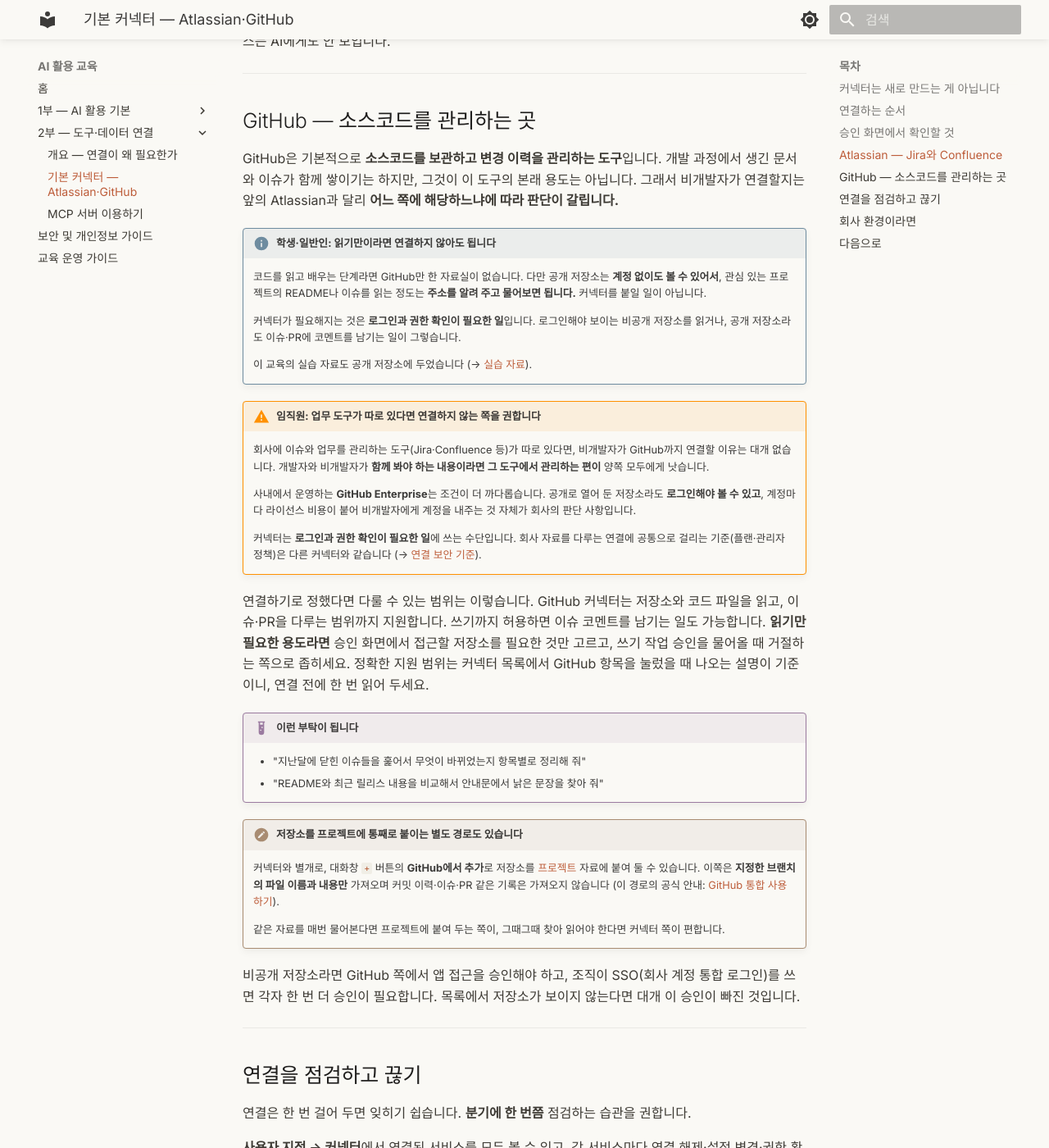
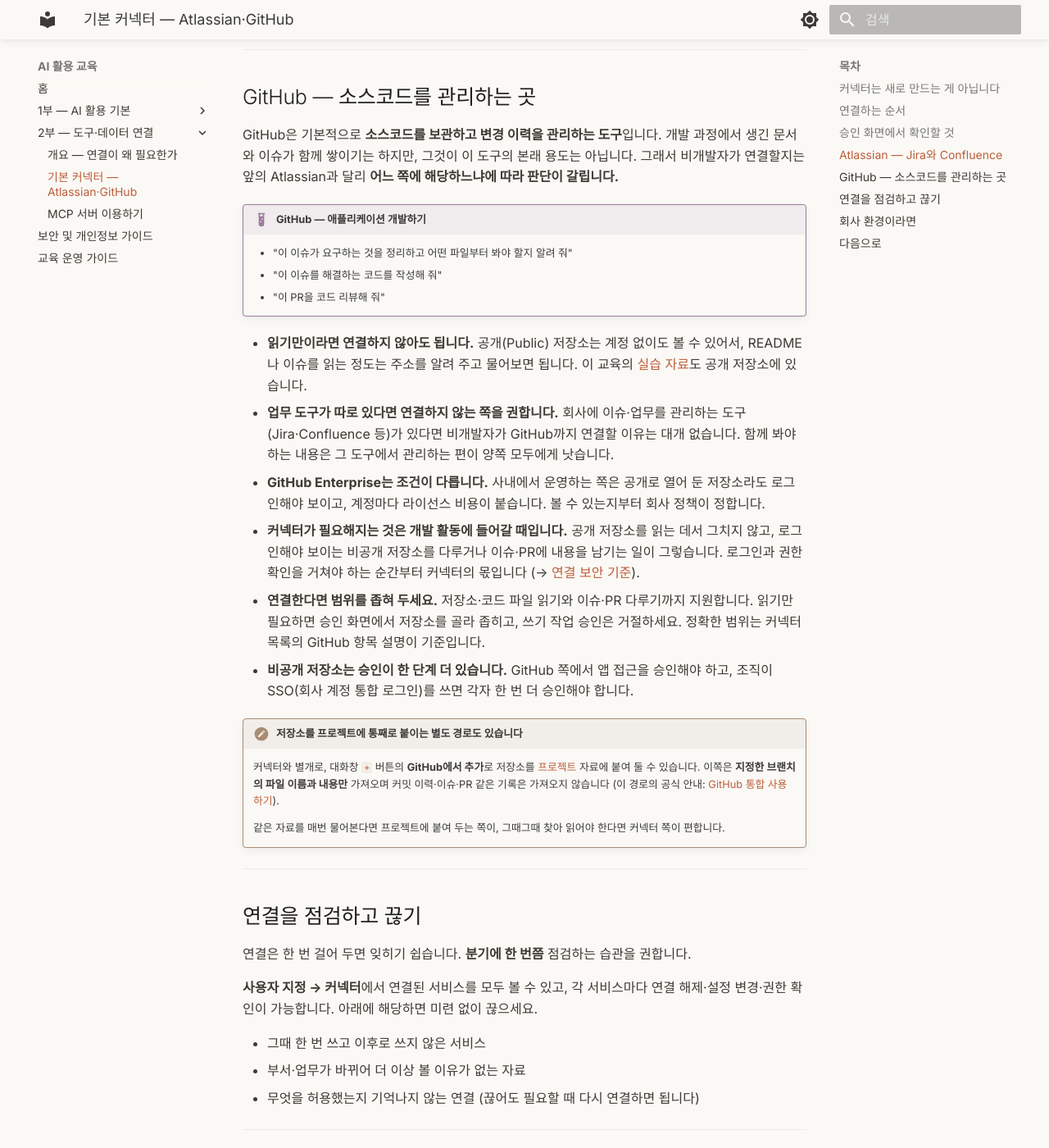
Before and after one commit to scroogy-dev/ai-onboarding, an MkDocs documentation site: the page built from docs/connect/connectors.md, in a window 1280 px wide and 1400 px high, scrolled down 4866 px. Shown: the whole window at 82% size. Built offline with MkDocs 1.6.1 and Material for MkDocs 9.7.7, drawn with Linux system fonts in a browser that asks for light colours; some of the changed text lies outside the part shown.

Commit message:
docs: 기본 커넥터 정리 (#55)
카드 15개를 8개로 줄이고 GitHub 절을 목록으로 재구성했다.

- info 3건·tip 1건·warning 3건을 본문으로 풀어 허용 유형 4종 밖 0건을
  만들었다. 라벨은 굵은 리드 문장으로 승격하고 하위 목록은 유지했다
- GitHub 절 예시 카드를 「GitHub ― 애플리케이션 개발하기」로 교체해 개발
  활동 예시(이슈 파악·구현·코드 리뷰)를 담고 첫 문단 뒤로 올렸다
- 그 아래 문단 6개를 목록 6항목으로 요약하고, 프로젝트 첨부 note를 절
  맨 아래로 옮겼다
- 중복 4건 제거: 「로그인·권한 확인이 필요한 일」 절 내 2회 → 1회, GHE
  서술 2곳 → 1곳, 범위 예고 문장, 「목록에서 저장소가 보이지 않는다면」
- 「그 칸의 실물」 등 사실과 다른 지칭을 고치고 명칭 지칭 자리를 낫표로
  통일했다

193 → 176줄. 페이지 게이트 4종(허용 유형·중복 라벨·U+2014·strict 빌드) 통과.

Claude-Session: https://claude.ai/code/session_01DHNs4p9ozCVU2wzGFCwMBu

```diff
--- a/docs/connect/connectors.md
+++ b/docs/connect/connectors.md
@@ -10,10 +10,9 @@
 
 ## 커넥터는 새로 만드는 게 아닙니다 { #what-is-connector }
 
-!!! info "1부에서 이미 나온 이야기입니다"
-    1부 [기본 용어 ― 하네스는 결국 "내가 세팅하는 것들"](../basics.md#model-harness)에서 하네스의 출처를 셋으로 나눴고, 그중 **"고르고·연결만 하는 것"** 칸에 *외부 서비스 연결*이 있었습니다. 커넥터가 바로 그 칸의 실물입니다.
+1부 [기본 용어 ― 하네스는 결국 "내가 세팅하는 것들"](../basics.md#model-harness)에서 하네스의 출처를 셋으로 나눴고, 그중 **「고르고·연결만 하는 것」**에 「외부 서비스 연결」이 있었습니다. 커넥터가 바로 그 실제 예입니다.
 
-    통로를 만드는 일은 서비스를 만든 쪽과 Anthropic이 이미 해 두었습니다. 내 몫은 **고를 것을 고르고, 무엇을 허용할지 정하는 것**입니다.
+통로를 만드는 일은 서비스를 만든 쪽과 Anthropic이 이미 해 두었습니다. 내 몫은 **고를 것을 고르고, 무엇을 허용할지 정하는 것**입니다.
 
 그래서 커넥터를 쓰는 데 필요한 건 기술이 아니라 **판단**입니다. 어떤 서비스를 연결할지, 어디까지 허용할지, 결과를 어떻게 확인할지, 이 세 가지만 정하면 됩니다.
 
@@ -59,14 +58,13 @@
 4. **권한 승인**: 어떤 자료에 접근할지 화면에 나옵니다. **여기서 멈춰 읽으세요** (→ [바로 아래](#approval-screen)).
 5. **대화에서 켜기**: 연결했다고 항상 쓰이는 건 아닙니다. `+` 버튼 → **커넥터**에서 해당 서비스의 **토글**을 켜면 그 대화에서 사용됩니다.
 
-!!! tip "쓸 만큼만 켜 두세요"
-    같은 메뉴의 **도구 액세스**에서 켜 둔 커넥터를 언제 불러올지 세 가지 중 고를 수 있습니다.
+**쓸 만큼만 켜 두세요.** 같은 메뉴의 **도구 액세스**에서 켜 둔 커넥터를 언제 불러올지 세 가지 중 고를 수 있습니다.
 
-    - **자동**(기본값): 지금 하는 일에 맞춰 Claude가 필요한 것만 불러옵니다. 대부분은 이대로 두면 됩니다.
-    - **항상 사용 가능**: 켜 둔 커넥터를 대화 시작 때 전부 불러옵니다. 몇 개를 늘 쓰는 경우에 편합니다.
-    - **필요할 때**: 찾아야 할 상황이 되면 그때 불러옵니다. 연결이 많아 대화가 무거워질 때 씁니다.
+- **자동**(기본값): 지금 하는 일에 맞춰 Claude가 필요한 것만 불러옵니다. 대부분은 이대로 두면 됩니다.
+- **항상 사용 가능**: 켜 둔 커넥터를 대화 시작 때 전부 불러옵니다. 몇 개를 늘 쓰는 경우에 편합니다.
+- **필요할 때**: 찾아야 할 상황이 되면 그때 불러옵니다. 연결이 많아 대화가 무거워질 때 씁니다.
 
-    켜 둔 커넥터가 많을수록 AI가 엉뚱한 곳을 뒤질 여지도 늘어나니, 어느 모드든 지금 하는 일에 필요한 것만 켜는 편이 결과도 깔끔합니다. 고르는 기준은 [Claude의 도구 접근 관리](https://support.claude.com/ko/articles/13730515)에 정리돼 있습니다.
+켜 둔 커넥터가 많을수록 AI가 엉뚱한 곳을 뒤질 여지도 늘어납니다. 고르는 기준은 [Claude의 도구 접근 관리](https://support.claude.com/ko/articles/13730515)에 정리돼 있습니다.
 
 공식 안내: [커넥터를 사용하여 Claude의 기능 확장하기](https://support.claude.com/ko/articles/11176164). 화면이 바뀌면 이쪽이 기준입니다.
 
@@ -88,7 +86,7 @@
 - **물어볼 때 줄이기**: AI가 쓰기 작업 승인을 물어오면 지금 필요하지 않은 것은 거절합니다.
 
 !!! warning "「내 권한 그대로」는 안심과 경고를 같이 줍니다"
-    권한이 새로 생기지 않는다는 점은 안심할 만합니다. 하지만 내 계정이 회사 자료 대부분에 접근할 수 있다면, **연결한 AI에게 열릴 수 있는 범위도 그만큼 넓어집니다.** "나는 권한이 넓은 편인가"를 한 번 떠올려 보고, 넓다면 승인 범위든 대화에서 켜는 범위든 한 단계 줄여 두세요.
+    권한이 새로 생기지 않는다는 점은 안심할 만합니다. 하지만 내 계정이 회사 자료 대부분에 접근할 수 있다면, **연결한 AI에게 열릴 수 있는 범위도 그만큼 넓어집니다.** '나는 권한이 넓은 편인가'를 한 번 떠올려 보고, 넓다면 승인 범위든 대화에서 켜는 범위든 한 단계 줄여 두세요.
 
     회사 자료가 오가는 연결의 기준은 [보안 및 개인정보 가이드 ― 외부 연결](../security-guide.md#external-connection)에 정리돼 있습니다.
 
@@ -127,32 +124,22 @@ Atlassian 커넥터는 **읽기와 쓰기를 모두** 지원합니다. Confluenc
 
 GitHub은 기본적으로 **소스코드를 보관하고 변경 이력을 관리하는 도구**입니다. 개발 과정에서 생긴 문서와 이슈가 함께 쌓이기는 하지만, 그것이 이 도구의 본래 용도는 아닙니다. 그래서 비개발자가 연결할지는 앞의 Atlassian과 달리 **어느 쪽에 해당하느냐에 따라 판단이 갈립니다.**
 
-!!! info "학생·일반인: 읽기만이라면 연결하지 않아도 됩니다"
-    코드를 읽고 배우는 단계라면 GitHub만 한 자료실이 없습니다. 다만 공개 저장소는 **계정 없이도 볼 수 있어서**, 관심 있는 프로젝트의 README나 이슈를 읽는 정도는 **주소를 알려 주고 물어보면 됩니다.** 커넥터를 붙일 일이 아닙니다.
+!!! example "GitHub ― 애플리케이션 개발하기"
+    - "이 이슈가 요구하는 것을 정리하고 어떤 파일부터 봐야 할지 알려 줘"
+    - "이 이슈를 해결하는 코드를 작성해 줘"
+    - "이 PR을 코드 리뷰해 줘"
 
-    커넥터가 필요해지는 것은 **로그인과 권한 확인이 필요한 일**입니다. 로그인해야 보이는 비공개 저장소를 읽거나, 공개 저장소라도 이슈·PR에 코멘트를 남기는 일이 그렇습니다.
-
-    이 교육의 실습 자료도 공개 저장소에 두었습니다 (→ [실습 자료](../labs.md)).
-
-!!! warning "임직원: 업무 도구가 따로 있다면 연결하지 않는 쪽을 권합니다"
-    회사에 이슈와 업무를 관리하는 도구(Jira·Confluence 등)가 따로 있다면, 비개발자가 GitHub까지 연결할 이유는 대개 없습니다. 개발자와 비개발자가 **함께 봐야 하는 내용이라면 그 도구에서 관리하는 편이** 양쪽 모두에게 낫습니다.
-
-    사내에서 운영하는 **GitHub Enterprise**는 조건이 더 까다롭습니다. 공개로 열어 둔 저장소라도 **로그인해야 볼 수 있고**, 계정마다 라이선스 비용이 붙어 비개발자에게 계정을 내주는 것 자체가 회사의 판단 사항입니다.
-
-    커넥터는 **로그인과 권한 확인이 필요한 일**에 쓰는 수단입니다. 회사 자료를 다루는 연결에 공통으로 걸리는 기준(플랜·관리자 정책)은 다른 커넥터와 같습니다 (→ [연결 보안 기준](../security-guide.md#external-connection)).
-
-연결하기로 정했다면 다룰 수 있는 범위는 이렇습니다. GitHub 커넥터는 저장소와 코드 파일을 읽고, 이슈·PR을 다루는 범위까지 지원합니다. 쓰기까지 허용하면 이슈 코멘트를 남기는 일도 가능합니다. **읽기만 필요한 용도라면** 승인 화면에서 접근할 저장소를 필요한 것만 고르고, 쓰기 작업 승인을 물어올 때 거절하는 쪽으로 좁히세요. 정확한 지원 범위는 커넥터 목록에서 GitHub 항목을 눌렀을 때 나오는 설명이 기준이니, 연결 전에 한 번 읽어 두세요.
-
-!!! example "이런 부탁이 됩니다"
-    - "지난달에 닫힌 이슈들을 훑어서 무엇이 바뀌었는지 항목별로 정리해 줘"
-    - "README와 최근 릴리스 내용을 비교해서 안내문에서 낡은 문장을 찾아 줘"
+- **읽기만이라면 연결하지 않아도 됩니다.** 공개(Public) 저장소는 계정 없이도 볼 수 있어서, README나 이슈를 읽는 정도는 주소를 알려 주고 물어보면 됩니다. 이 교육의 [실습 자료](../labs.md)도 공개 저장소에 있습니다.
+- **업무 도구가 따로 있다면 연결하지 않는 쪽을 권합니다.** 회사에 이슈·업무를 관리하는 도구(Jira·Confluence 등)가 있다면 비개발자가 GitHub까지 연결할 이유는 대개 없습니다. 함께 봐야 하는 내용은 그 도구에서 관리하는 편이 양쪽 모두에게 낫습니다.
+- **GitHub Enterprise는 조건이 다릅니다.** 사내에서 운영하는 쪽은 공개로 열어 둔 저장소라도 로그인해야 보이고, 계정마다 라이선스 비용이 붙습니다. 볼 수 있는지부터 회사 정책이 정합니다.
+- **커넥터가 필요해지는 것은 개발 활동에 들어갈 때입니다.** 공개 저장소를 읽는 데서 그치지 않고, 로그인해야 보이는 비공개 저장소를 다루거나 이슈·PR에 내용을 남기는 일이 그렇습니다. 로그인과 권한 확인을 거쳐야 하는 순간부터 커넥터의 몫입니다 (→ [연결 보안 기준](../security-guide.md#external-connection)).
+- **연결한다면 범위를 좁혀 두세요.** 저장소·코드 파일 읽기와 이슈·PR 다루기까지 지원합니다. 읽기만 필요하면 승인 화면에서 저장소를 골라 좁히고, 쓰기 작업 승인은 거절하세요. 정확한 범위는 커넥터 목록의 GitHub 항목 설명이 기준입니다.
+- **비공개 저장소는 승인이 한 단계 더 있습니다.** GitHub 쪽에서 앱 접근을 승인해야 하고, 조직이 SSO(회사 계정 통합 로그인)를 쓰면 각자 한 번 더 승인해야 합니다.
 
 !!! note "저장소를 프로젝트에 통째로 붙이는 별도 경로도 있습니다"
     커넥터와 별개로, 대화창 `+` 버튼의 **GitHub에서 추가**로 저장소를 [프로젝트](../intro.md#claude-ai) 자료에 붙여 둘 수 있습니다. 이쪽은 **지정한 브랜치의 파일 이름과 내용만** 가져오며 커밋 이력·이슈·PR 같은 기록은 가져오지 않습니다 (이 경로의 공식 안내: [GitHub 통합 사용하기](https://support.claude.com/ko/articles/10167454)).
 
     같은 자료를 매번 물어본다면 프로젝트에 붙여 두는 쪽이, 그때그때 찾아 읽어야 한다면 커넥터 쪽이 편합니다.
-
-비공개 저장소라면 GitHub 쪽에서 앱 접근을 승인해야 하고, 조직이 SSO(회사 계정 통합 로그인)를 쓰면 각자 한 번 더 승인이 필요합니다. 목록에서 저장소가 보이지 않는다면 대개 이 승인이 빠진 것입니다.
 
 ---
 
@@ -170,17 +157,13 @@ GitHub은 기본적으로 **소스코드를 보관하고 변경 이력을 관리
 
 ## 회사 환경이라면 { #enterprise }
 
-!!! info "목록에 서비스가 안 보인다면 권한 문제일 수 있습니다"
-    Team·Enterprise 플랜에서는 **조직 관리자가 먼저 커넥터를 켜 주어야** 구성원이 쓸 수 있습니다. 관리자가 조직 설정에서 커넥터를 팀에 추가하고, 서비스별로 **항상 허용 / 승인 필요 / 차단** 같은 도구 권한을 정할 수 있습니다.
+**목록에 서비스가 안 보인다면 권한 문제일 수 있습니다.** Team·Enterprise 플랜에서는 **조직 관리자가 먼저 커넥터를 켜 주어야** 구성원이 쓸 수 있습니다. 관리자가 조직 설정에서 커넥터를 팀에 추가하고, 서비스별로 **항상 허용 / 승인 필요 / 차단** 같은 도구 권한을 정할 수 있습니다. 목록이 비어 있거나 원하는 서비스가 없다면 내 문제가 아니라 조직 정책일 가능성이 크니, 담당 부서에 문의하세요.
 
-    그래서 목록이 비어 있거나 원하는 서비스가 없다면 내 문제가 아니라 조직 정책일 가능성이 큽니다. 담당 부서에 문의하세요.
+**연결해도 되는지는 회사 정책이 정합니다.** 관리자가 켜 둔 목록은 **쓸 수 있는 범위**를 정한 것이고, 그 안에서 **어느 자료를 연결할지는 내가 고릅니다.** 커넥터는 내 계정 권한을 그대로 쓰기 때문에, 이 선택에서 회사 자료가 의도치 않게 밖으로 나갈 수 있습니다.
 
-!!! warning "연결해도 되는지는 회사 정책이 정합니다"
-    관리자가 켜 둔 목록은 **쓸 수 있는 범위**를 정한 것이고, 그 안에서 **어느 자료를 연결할지는 내가 고릅니다.** 커넥터는 내 계정 권한을 그대로 쓰기 때문에, 이 선택에서 회사 자료가 의도치 않게 밖으로 나갈 수 있습니다.
-
-    - **어느 계정으로 로그인하는지 봅니다.** 회사 자료를 다루는 연결에 개인 계정으로 로그인하면 회사 자료가 개인 공간을 거쳐 나갑니다. 개인 용도 연결에 회사 계정을 쓰는 것도 같은 문제입니다.
-    - **연결할 자료가 사내 기준에 맞는지 봅니다.** 보안 등급이 정해진 문서는 연결로 읽히는 경우에도 그 기준이 그대로 적용됩니다.
-    - **사내 승인 절차가 있으면 그 절차가 먼저입니다.** 목록에 보인다는 것이 승인을 대신하지 않습니다.
+- **어느 계정으로 로그인하는지 봅니다.** 회사 자료를 다루는 연결에 개인 계정으로 로그인하면 회사 자료가 개인 공간을 거쳐 나갑니다. 개인 용도 연결에 회사 계정을 쓰는 것도 같은 문제입니다.
+- **연결할 자료가 사내 기준에 맞는지 봅니다.** 보안 등급이 정해진 문서는 연결로 읽히는 경우에도 그 기준이 그대로 적용됩니다.
+- **사내 승인 절차가 있으면 그 절차가 먼저입니다.** 목록에 보인다는 것이 승인을 대신하지 않습니다.
 
 회사 업무·자료를 다루는 연결은 **회사가 계약한 플랜에서만** 진행합니다. 개인 플랜은 무료·유료를 가리지 않고 회사 보안 정책 위반입니다 (→ [연결 보안 기준](../security-guide.md#external-connection)).
 
```
Also changed, not shown: other parts of docs/connect/connectors.md (+2 -3 lines).
